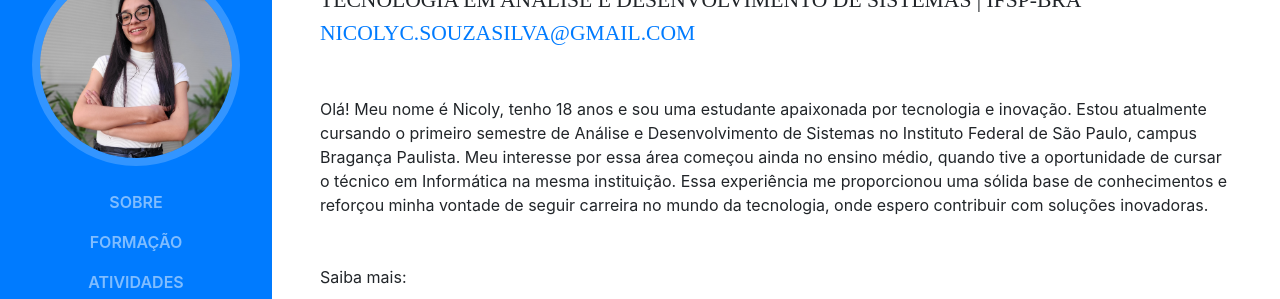
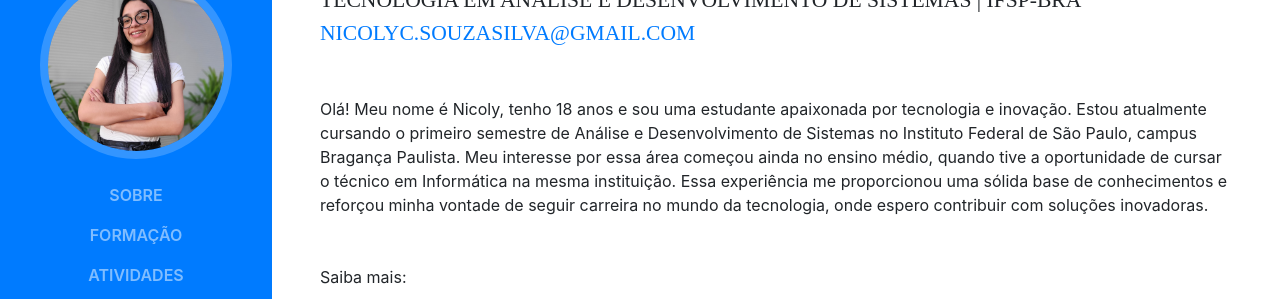
Before and after one commit to nicolysouzas/meu-curriculo, a website with bundled scripts: page index.html in a window 1280 px wide. Shown: the part 251-550 px from the top of the page. Built offline with nearby package versions, Linux system fonts and the light colour scheme; a web font is replaced by a local one.

Commit message:
Update resume.css

```diff
--- a/css/resume.css
+++ b/css/resume.css
@@ -68,8 +68,8 @@ h2 {
       margin: auto auto 0;
       padding: 0.5rem; }
       #sideNav .navbar-brand .img-profile {
-        max-width: 13rem;
-        max-height: 13rem;
+        max-width: 12rem;
+        max-height: 12rem;
         border: 0.5rem solid rgba(255, 255, 255, 0.2); }
     #sideNav .navbar-collapse {
       display: flex;
```
